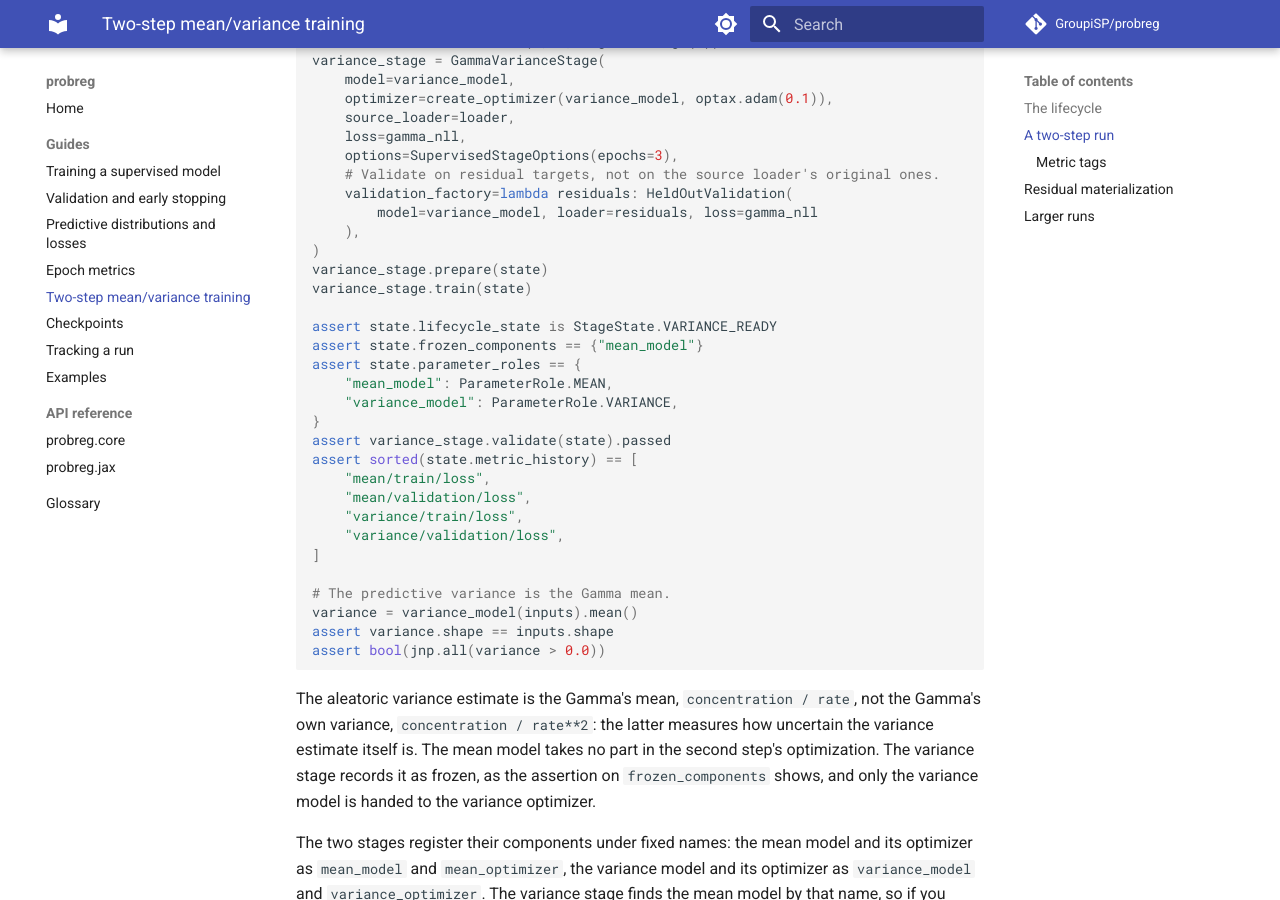
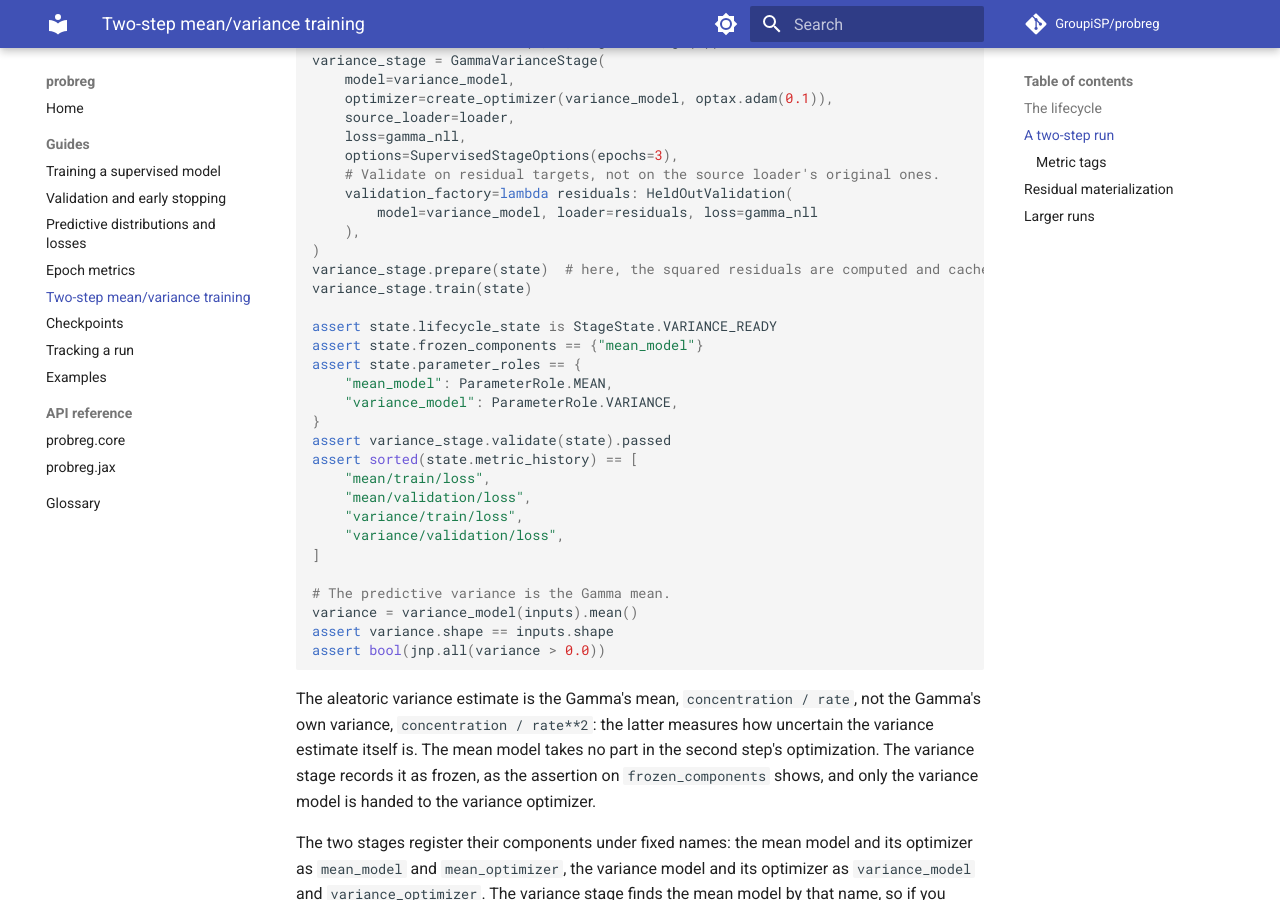
Before and after one commit to GroupiSP/probreg, an MkDocs documentation site: the page built from docs_site/guides/two-step-training.md, in a window 1280 px wide and 900 px high, scrolled down 2605 px. Built offline with MkDocs 1.6.1 and Material for MkDocs 9.7.7, drawn with Linux system fonts in a browser that asks for light colours; comment, search, counter and statistics services are not loaded.

Commit message:
docs(guide): clarify squared residuals computation in variance stage preparation

```diff
--- a/docs_site/guides/two-step-training.md
+++ b/docs_site/guides/two-step-training.md
@@ -129,7 +129,7 @@ variance_stage = GammaVarianceStage(
         model=variance_model, loader=residuals, loss=gamma_nll
     ),
 )
-variance_stage.prepare(state)
+variance_stage.prepare(state)  # here, the squared residuals are computed and cached
 variance_stage.train(state)
 
 assert state.lifecycle_state is StageState.VARIANCE_READY
```
